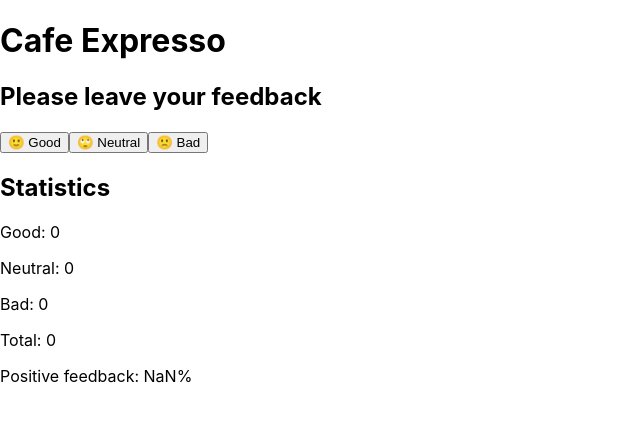
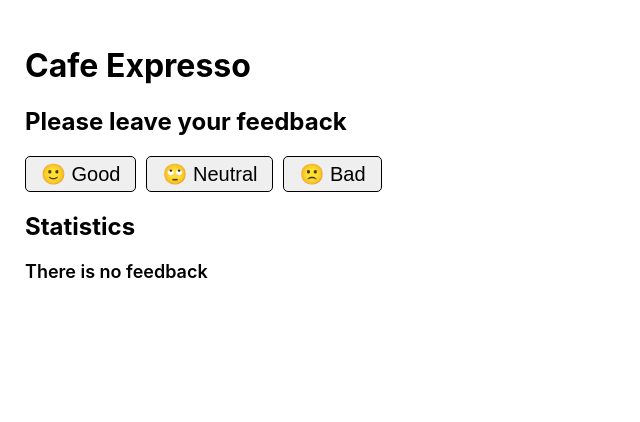
Before and after one commit to dvolodko/goit-react-hw-04-feedback, a React (Create React App) app: page / in a window 1280 px wide. Shown: the top 422 px of the page, without its empty margins (0-640 px from the left). Built offline with nearby package versions, Linux system fonts and the light colour scheme.

Commit message:
Feedback app done

```diff
--- a/package.json
+++ b/package.json
@@ -4,9 +4,12 @@
   "private": true,
   "homepage": "https://dvolodko.github.io/goit-react-hw-02-feedback/",
   "dependencies": {
+    "@emotion/react": "^11.10.6",
+    "@emotion/styled": "^11.10.6",
     "@testing-library/jest-dom": "^5.16.3",
     "@testing-library/react": "^12.1.4",
     "@testing-library/user-event": "^13.5.0",
+    "prop-types": "^15.8.1",
     "react": "^18.1.0",
     "react-dom": "^18.1.0",
     "react-scripts": "5.0.1",
--- /dev/null
+++ b/src/components/App.Styled.jsx
@@ -0,0 +1,5 @@
+import styled from '@emotion/styled';
+
+export const AppContainer = styled.div`
+  padding: 25px;
+`;
--- a/src/components/App.jsx
+++ b/src/components/App.jsx
@@ -1,4 +1,9 @@
 import React, { Component } from 'react';
+import { Section } from './Section/Section';
+import { Statistics } from './Statistics/Statistics';
+import { FeedbackOptions } from './FeedbackOptions/FeedbackOptions';
+import { Notification } from './Notification/Notification';
+import { AppContainer } from './App.Styled';
 
 export class App extends Component {
   state = {
@@ -7,21 +12,10 @@ export class App extends Component {
     bad: 0,
   };
 
-  onGoodFeedbackHandler = () => {
+  onLeaveFeedback = event => {
+    const value = event.currentTarget.dataset.value;
     this.setState(prevState => ({
-      good: prevState.good + 1,
-    }));
-  };
-
-  onNeutralFeedbackHandler = () => {
-    this.setState(prevState => ({
-      neutral: prevState.neutral + 1,
-    }));
-  };
-
-  onBadFeedbackHandler = () => {
-    this.setState(prevState => ({
-      bad: prevState.bad + 1,
+      [value]: prevState[value] + 1,
     }));
   };
 
@@ -36,29 +30,30 @@ export class App extends Component {
 
   render() {
     return (
-      <div>
+      <AppContainer>
         <h1>Cafe Expresso</h1>
-        <div>
-          <h2>Please leave your feedback</h2>
-          <button type="button" onClick={this.onGoodFeedbackHandler}>
-            &#128578; Good
-          </button>
-          <button type="button" onClick={this.onNeutralFeedbackHandler}>
-            &#128580; Neutral
-          </button>
-          <button type="button" onClick={this.onBadFeedbackHandler}>
-            &#128577; Bad
-          </button>
-        </div>
-        <div>
-          <h2>Statistics</h2>
-          <p>Good: {this.state.good}</p>
-          <p>Neutral: {this.state.neutral}</p>
-          <p>Bad: {this.state.bad}</p>
-          <p>Total: {this.countTotalFeedback()}</p>
-          <p>Positive feedback: {this.countPositiveFeedbackPercentage()}%</p>
-        </div>
-      </div>
+        <Section title={'Please leave your feedback'}>
+          <FeedbackOptions
+            options={['Good', 'Neutral', 'Bad']}
+            onLeaveFeedback={this.onLeaveFeedback}
+          />
+        </Section>
+        <Section title={'Statistics'}>
+          {this.countTotalFeedback() ? (
+            <Statistics
+              good={this.state.good}
+              neutral={this.state.neutral}
+              bad={this.state.bad}
+              total={this.countTotalFeedback()}
+              positivePercentage={Math.round(
+                this.countPositiveFeedbackPercentage()
+              )}
+            />
+          ) : (
+            <Notification message="There is no feedback" />
+          )}
+        </Section>
+      </AppContainer>
     );
   }
 }
--- /dev/null
+++ b/src/components/FeedbackOptions/FeedbackOptions.jsx
@@ -0,0 +1,28 @@
+import React from 'react';
+import PropTypes from 'prop-types';
+import { FeedbackButton } from './FeedbackOptions.styled';
+
+export const FeedbackOptions = ({ options, onLeaveFeedback }) => {
+  return (
+    <>
+      <FeedbackButton type="button" data-value="good" onClick={onLeaveFeedback}>
+        &#128578; {options[0]}
+      </FeedbackButton>
+      <FeedbackButton
+        type="button"
+        data-value="neutral"
+        onClick={onLeaveFeedback}
+      >
+        &#128580; {options[1]}
+      </FeedbackButton>
+      <FeedbackButton type="button" data-value="bad" onClick={onLeaveFeedback}>
+        &#128577; {options[2]}
+      </FeedbackButton>
+    </>
+  );
+};
+
+FeedbackOptions.propTypes = {
+  options: PropTypes.arrayOf(PropTypes.string).isRequired,
+  onLeaveFeedback: PropTypes.func.isRequired,
+};
--- /dev/null
+++ b/src/components/FeedbackOptions/FeedbackOptions.styled.jsx
@@ -0,0 +1,14 @@
+import styled from '@emotion/styled';
+
+export const FeedbackButton = styled.button`
+  font-size: 20px;
+  padding: 5px 15px;
+  border: 1px solid black;
+  border-radius: 5px;
+  &:hover {
+    background-color: #66f5ff;
+  }
+  &:not(:last-child) {
+    margin-right: 10px;
+  }
+`;
--- /dev/null
+++ b/src/components/Notification/Notification.jsx
@@ -0,0 +1,12 @@
+import React from 'react';
+import PropTypes from 'prop-types';
+
+import { NoFeedbackMessage } from './Notification.styled';
+
+export const Notification = ({ message }) => (
+  <NoFeedbackMessage>{message}</NoFeedbackMessage>
+);
+
+Notification.propTypes = {
+  message: PropTypes.string.isRequired,
+};
--- /dev/null
+++ b/src/components/Notification/Notification.styled.jsx
@@ -0,0 +1,6 @@
+import styled from '@emotion/styled';
+
+export const NoFeedbackMessage = styled.p`
+  font-size: 18px;
+  font-weight: 600;
+`;
--- /dev/null
+++ b/src/components/Section/Section.jsx
@@ -0,0 +1,14 @@
+import React from 'react';
+import PropTypes from 'prop-types';
+
+export const Section = ({ title, children }) => (
+  <section>
+    <h2>{title}</h2>
+    {children}
+  </section>
+);
+
+Section.propTypes = {
+  title: PropTypes.string.isRequired,
+  children: PropTypes.node.isRequired,
+};
--- /dev/null
+++ b/src/components/Statistics/Statistics.jsx
@@ -0,0 +1,27 @@
+import React from 'react';
+import PropTypes from 'prop-types';
+import { StatisticsItem } from './Statistics.styled';
+
+export const Statistics = ({
+  good,
+  neutral,
+  bad,
+  total,
+  positivePercentage,
+}) => (
+  <>
+    <StatisticsItem>Good: {good}</StatisticsItem>
+    <StatisticsItem>Neutral: {neutral}</StatisticsItem>
+    <StatisticsItem>Bad: {bad}</StatisticsItem>
+    <StatisticsItem>Total: {total}</StatisticsItem>
+    <StatisticsItem>Positive feedback: {positivePercentage}%</StatisticsItem>
+  </>
+);
+
+Statistics.propTypes = {
+  good: PropTypes.number.isRequired,
+  neutral: PropTypes.number.isRequired,
+  bad: PropTypes.number.isRequired,
+  total: PropTypes.number.isRequired,
+  positivePercentage: PropTypes.number.isRequired,
+};
--- /dev/null
+++ b/src/components/Statistics/Statistics.styled.jsx
@@ -0,0 +1,6 @@
+import styled from '@emotion/styled';
+
+export const StatisticsItem = styled.p`
+  font-size: 18px;
+  font-weight: 600;
+`;
```
Also changed, not shown: src/components/Section/Section.styled.jsx (added), 1 other file (tests, documents, lock files or other folders).
